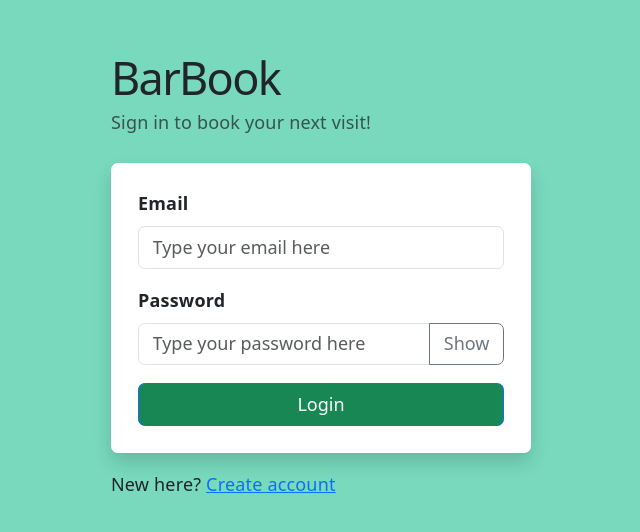
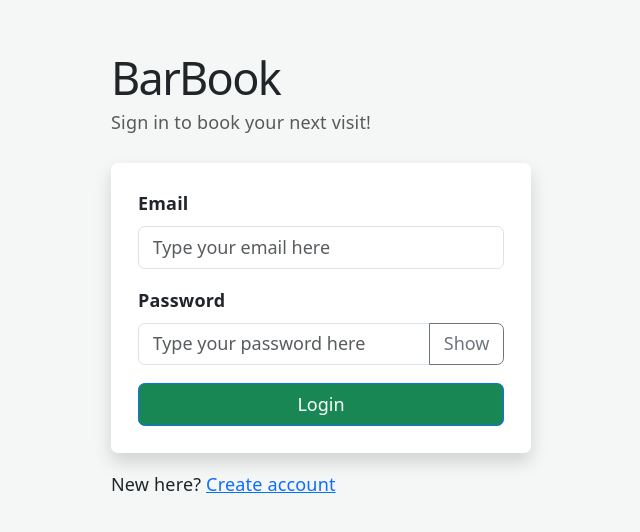
Before and after one commit to FahimFoysalEmon/booking-service, a React (Vite) app in the folder frontend/slot-booking-frontend/: page /login in a window 1280 px wide. Shown: the part 126-658 px from the top of the page, without its empty margins (319-959 px from the left). Built offline with nearby package versions, Linux system fonts and the light colour scheme; no server answers.

Commit message:
login by image created by the agent

```diff
--- a/frontend/slot-booking-frontend/src/pages/LoginPage.jsx
+++ b/frontend/slot-booking-frontend/src/pages/LoginPage.jsx
@@ -3,6 +3,7 @@ import { Link, useNavigate } from "react-router-dom"; //to navigate to the home
 import api from "../lib/api";
 import { saveToken } from "../lib/token"; //to save the token to the local storage
 import { Container, Row, Col, Form, Button, Alert, InputGroup, Card } from "react-bootstrap";
+import loginBy from "../assets/barbook-login-bg.png";
 
 export default function LoginPage() {
 
@@ -38,7 +39,7 @@ export default function LoginPage() {
 
 
   return (
-    <Container fluid className="min-vh-100" style={{background: "#78d9bc"}}>
+    <Container fluid className="min-vh-100" style={{background: "#f4f7f5"}}>
       <Row className="min-vh-100">
 
         {/* LEFT */}
```
Also changed, not shown: frontend/slot-booking-frontend/src/assets/barbook-login-bg.png (added).
